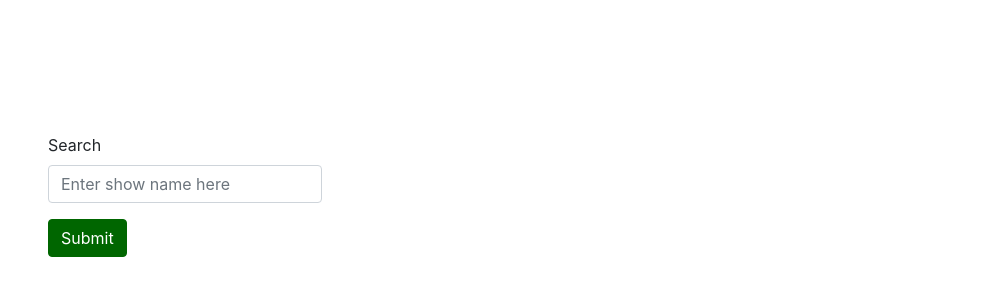
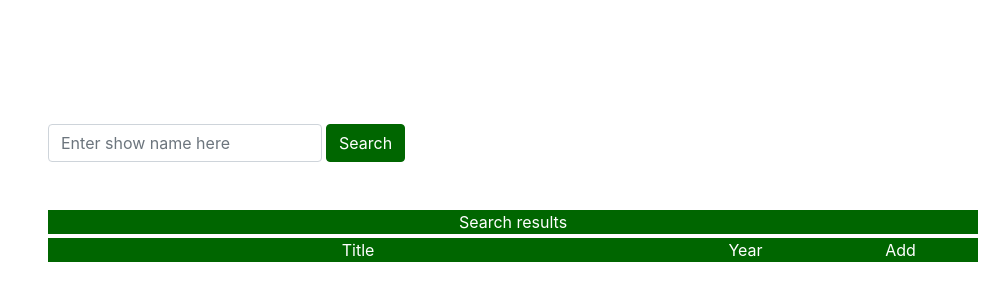
Before and after one commit to dmajic90/simple-website-preview, a React (Create React App) app: page / in a window 1280 px wide. Shown: the part 1038-1338 px from the top of the page, without its empty margins (287-1280 px from the left). Built offline with nearby package versions, Linux system fonts and the light colour scheme.

Commit message:
added css to search form and results

```diff
--- a/src/components/searchForm.jsx
+++ b/src/components/searchForm.jsx
@@ -1,7 +1,7 @@
 import React, { Component } from 'react';
 import PropTypes from 'prop-types';
 import { connect } from 'react-redux';
-import { Button, Form, FormGroup, Label, Input } from 'reactstrap';
+import { Button, Form, FormGroup, Input } from 'reactstrap';
 import { fetchResults } from '../actions/searchActions.js';
 
 class SearchForm extends Component {
@@ -26,20 +26,23 @@ class SearchForm extends Component {
 
   render() {
     return (
-      <Form>
+      <Form inline onSubmit={this.handleSearch}>
         <FormGroup>
-          <Label for='showSearch'>Search</Label>
           <Input
             type='search'
             name='search'
-            id='showSearch'
+            aria-label='Search'
             value={this.state.value}
             onChange={this.handleChange}
             placeholder='Enter show name here'
           />
         </FormGroup>
-        <Button color='primary' onClick={this.handleSearch}>
-          Submit
+        <Button
+          color='primary'
+          className='ml-1 form-group'
+          onClick={this.handleSearch}
+        >
+          Search
         </Button>
       </Form>
     );
--- a/src/components/searchResults.jsx
+++ b/src/components/searchResults.jsx
@@ -1,15 +1,54 @@
 import React, { Component } from 'react';
 import PropTypes from 'prop-types';
 import { connect } from 'react-redux';
+import { Container, Row, Col, Button } from 'reactstrap';
 
 class SearchResults extends Component {
   render() {
     const results = this.props.results.map(result => (
-      <div key={result.show.id}>
-        <h3>{result.show.name}</h3>
-      </div>
+      <Row key={result.show.id} className='border-bottom border-primary'>
+        <Col className='text-left'>
+          <span className='d-inline-block aligned-mid'>{result.show.name}</span>
+        </Col>
+        <Col className='d-none d-lg-block text-center col-2'>
+          <span className='d-inline-block aligned-mid'>
+            {result.show.premiered
+              ? result.show.premiered.slice(0, 4)
+              : 'Unknown'}
+          </span>
+        </Col>
+        <Col className='d-none d-lg-block text-center col-2'>
+          <Button color='primary' className='my-1'>
+            Add
+          </Button>
+        </Col>
+        <Col className='d-block d-lg-none text-center col-4'>
+          <Button
+            color='primary'
+            className='d-inline-block my-1 btn-block button-limit'
+          >
+            +
+          </Button>
+        </Col>
+      </Row>
     ));
-    return <div>{results}</div>;
+
+    return (
+      <Container fluid className='mt-5'>
+        <Row>
+          <Col className='bg-primary text-white text-center'>
+            Search results
+          </Col>
+        </Row>
+        <Row className='bg-primary text-white text-center my-1'>
+          <Col>Title</Col>
+          <Col className='d-none d-lg-block col-2'>Year</Col>
+          <Col className='d-none d-lg-block col-2'>Add</Col>
+          <Col className='d-block d-lg-none text-center col-4'>Add</Col>
+        </Row>
+        {results}{' '}
+      </Container>
+    );
   }
 }
 SearchResults.propTypes = {
--- a/src/styles/content.scss
+++ b/src/styles/content.scss
@@ -19,6 +19,20 @@
   flex-wrap: wrap;
 }
 
+.content-wrapper {
+  width: 100%;
+}
+
+button.button-limit {
+  max-width: 3rem;
+}
+span.aligned-mid {
+  position: relative;
+  top: 50%;
+  transform: translateY(-50%);
+  -webkit-transform: translateY(-50%);
+  -ms-transform: translateY(-50%);
+}
 @media (min-width: 992px) {
   .content-section {
     padding-top: 0;
```
